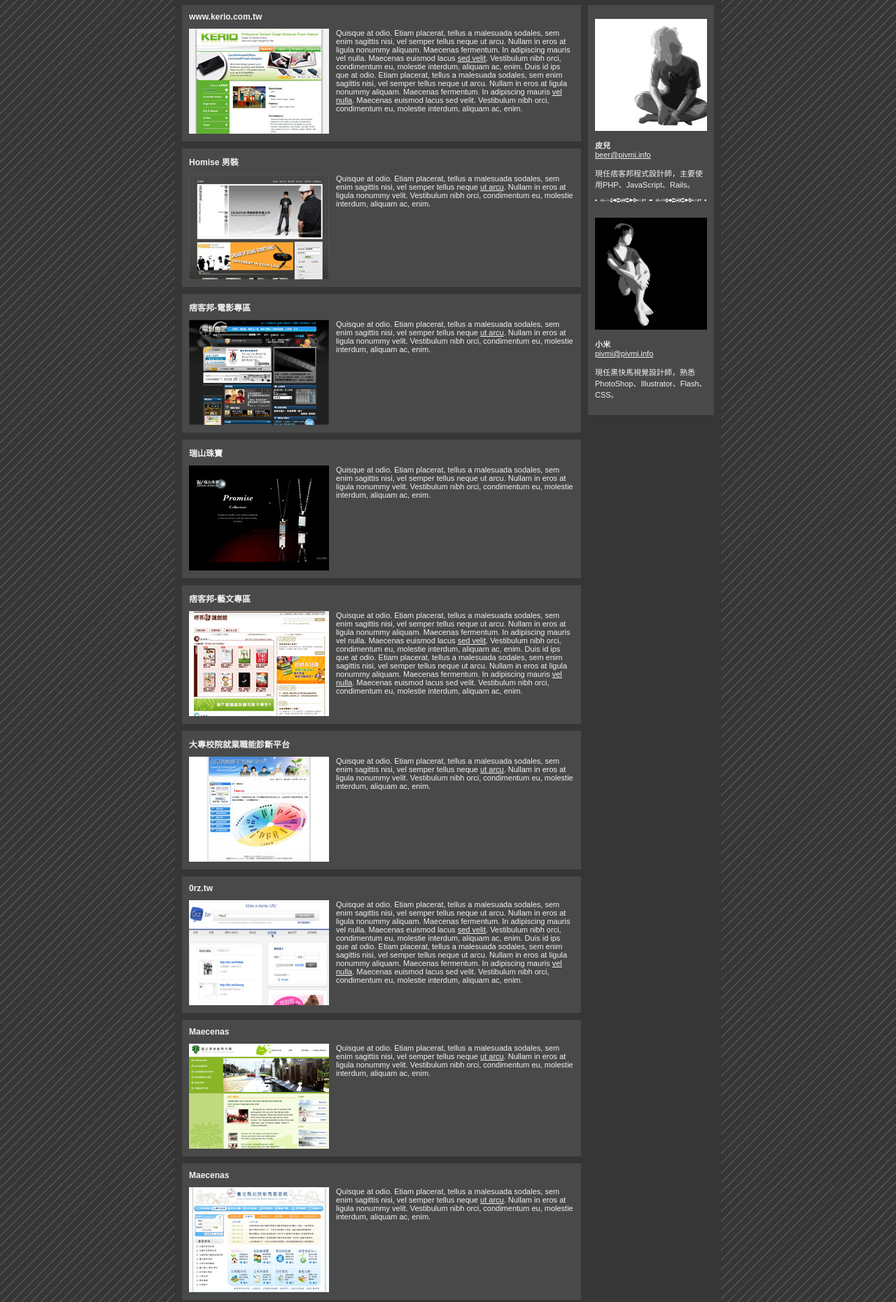
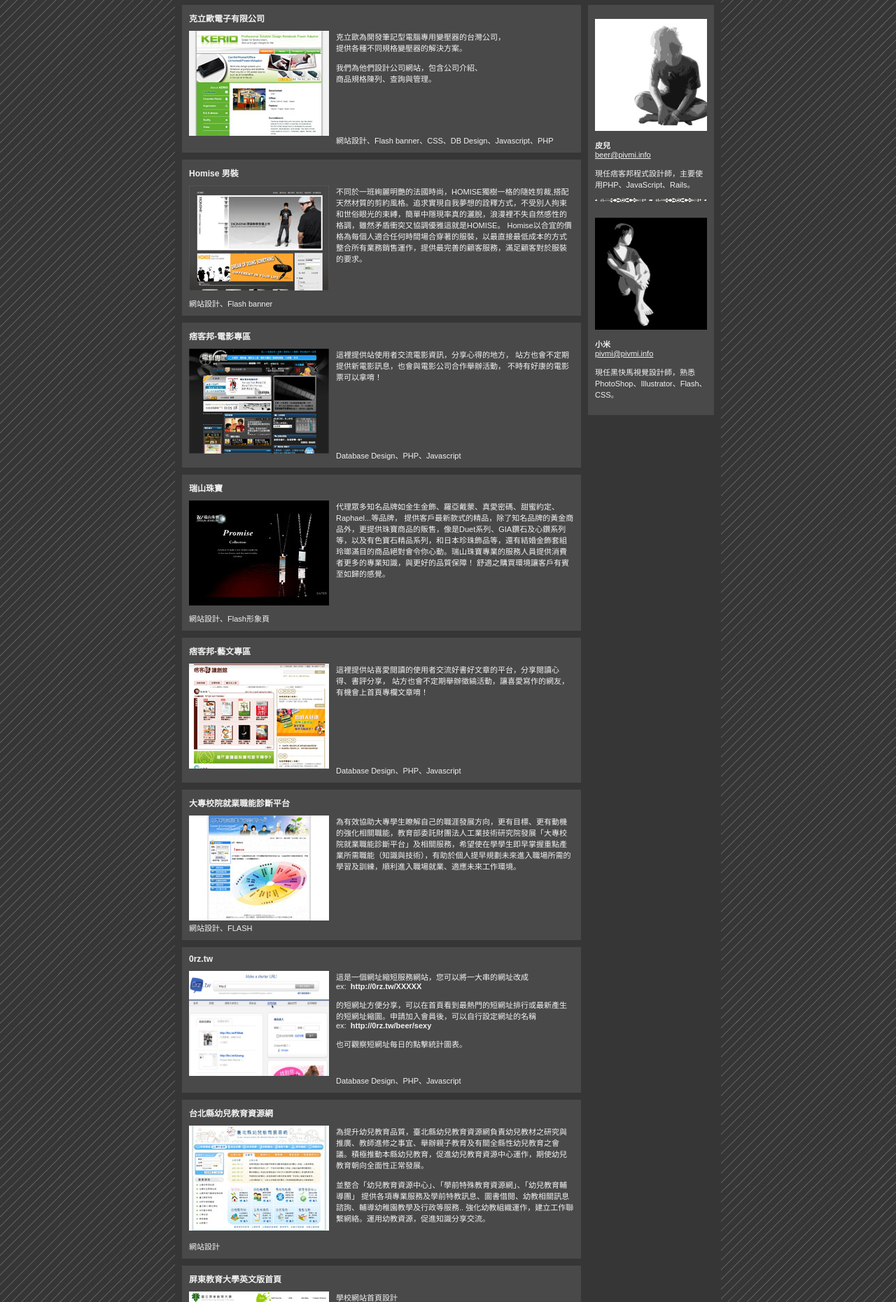
Before and after one commit to beer/pivmi, a plain HTML site: page index.html in a window 1280 px wide. Shown: the part 73-1933 px from the top of the page at 70% size. Drawn offline with Linux system fonts and the light colour scheme.

Commit message:
add new web info

```diff
--- a/index.html
+++ b/index.html
@@ -17,150 +17,187 @@
       <div id="main">
 	  <div id="left">
 	      <div class="block">
-		  <h2>www.kerio.com.tw</h2>
+		  <h2>克立歐電子有限公司</h2>
 		  <a href="http://www.kerio.com.tw" target="_blank"><img src="/static/images/webthumb/kerio.com.tw.jpg" width="200" height="150" alt="" align="left" class="img_left"/></a>
-		  Quisque at odio. Etiam placerat, tellus a malesuada sodales, sem enim sagittis
-		  nisi, vel semper tellus neque ut arcu. Nullam in eros at ligula nonummy
-		  aliquam. Maecenas fermentum. In adipiscing mauris vel nulla. Maecenas
-		  euismod lacus <a href="#">sed velit</a>. Vestibulum nibh orci, condimentum eu, molestie
-		  interdum, aliquam ac, enim. Duis id ips que at odio. Etiam placerat,
-		  tellus a malesuada sodales, sem enim sagittis nisi, vel semper tellus
-		  neque ut arcu. Nullam in eros at ligula nonummy aliquam. Maecenas
-		  fermentum. In adipiscing mauris <a href="#">vel nulla</a>. Maecenas euismod lacus sed
-		  velit. Vestibulum nibh orci, condimentum eu, molestie interdum, aliquam
-		  ac, enim.
+		  克立歐為開發筆記型電腦專用變壓器的台灣公司，
+		  <br/>
+		  提供各種不同規格變壓器的解決方案。
+		  <br/><br/>
+		  我們為他們設計公司網站，包含公司介紹、
+		  <br/>
+		  商品規格陳列、查詢與管理。
+		  <br>
+		  <br>
+		  <br>
+		  <br>
+		  <br>
+		  <br>
+		  <br>
+		  網站設計、Flash banner、CSS、DB Design、Javascript、PHP
 		  <div class="clear"></div>
 	      </div>
 
 	      <div class="block">
 		  <h2>Homise 男裝</h2>
 		  <a href="http://www.homise.com.tw/front/bin/home.phtml" target="_blank"><img src="/static/images/webthumb/homise.jpg" alt="" align="left" class="img_left"/></a>
-		  Quisque at odio. Etiam placerat, tellus a malesuada sodales, sem enim sagittis
-		  nisi, vel semper tellus neque <a href="#">ut arcu</a>. Nullam in eros at ligula nonummy
-		  velit. Vestibulum nibh orci, condimentum eu, molestie interdum, aliquam
-		  ac, enim.
+		  不同於一班絢麗明艷的法國時尚，HOMISE獨樹一格的隨姓剪裁,搭配天然材質的剪約風格。追求實現自我夢想的詮釋方式，不受別人拘束和世俗眼光的束縛，簡單中隱現率真的灑脫，浪漫裡不失自然感性的格調，雖然矛盾衝突又協調優雅這就是HOMISE。
+		  Homise以合宜的價格為每個人適合任何時間場合穿著的服裝，以最直接最低成本的方式整合所有業務銷售運作，提供最完善的顧客服務，滿足顧客對於服裝的要求。
+		  <br>
+		  <br>
+		  <br>
+		  <br>
+		  <br>
+		  網站設計、Flash banner
 		  <div class="clear"></div>
 	      </div>
 
 	      <div class="block">
 		  <h2>痞客邦-電影專區</h2>
 		  <a href="http://channel.pixnet.net/movie.jpg"><img src="/static/images/webthumb/movie.jpg" alt="" align="left" class="img_left"/></a>
-		  Quisque at odio. Etiam placerat, tellus a malesuada sodales, sem enim sagittis
-		  nisi, vel semper tellus neque <a href="#">ut arcu</a>. Nullam in eros at ligula nonummy
-		  velit. Vestibulum nibh orci, condimentum eu, molestie interdum, aliquam
-		  ac, enim.
+		  這裡提供站使用者交流電影資訊，分享心得的地方，
+		  站方也會不定期提供新電影訊息，也會與電影公司合作舉辦活動，
+		  不時有好康的電影票可以拿唷！
+		  <br>
+		  <br>
+		  <br>
+		  <br>
+		  <br>
+		  <br>
+		  <br>
+		  <br>
+		  <br>
+		  Database Design、PHP、Javascript
 		  <div class="clear"></div>
 	      </div>
 
 	      <div class="block">
 		  <h2>瑞山珠寶</h2>
 		  <a href="http://www.zrisun.tw/" target="_blank"><img src="/static/images/webthumb/zrisun.jpg" alt="" align="left" class="img_left"/></a>
-		  Quisque at odio. Etiam placerat, tellus a malesuada sodales, sem enim sagittis
-		  nisi, vel semper tellus neque ut arcu. Nullam in eros at ligula nonummy
-		  velit. Vestibulum nibh orci, condimentum eu, molestie interdum, aliquam
-		  ac, enim.
+		  代理眾多知名品牌如金生金飾、羅亞戴蒙、真愛密碼、甜蜜約定、Raphael...等品牌，
+		  提供客戶最新款式的精品，除了知名品牌的黃金商品外，更提供珠寶商品的販售，像是Duet系列、GIA鑽石及心鑽系列等，以及有色寶石精品系列，和日本珍珠飾品等，還有結婚金飾套組玲瑯滿目的商品絕對會令你心動。瑞山珠寶專業的服務人員提供消費者更多的專業知識，與更好的品質保障！
+		  舒適之購買環境讓客戶有賓至如歸的感覺。
+		  <br>
+		  <br>
+		  <br>
+		  <br>
+		  <br>
+		  網站設計、Flash形象頁
 		  <div class="clear"></div>
 	      </div>
 
 	      <div class="block">
 		  <h2>痞客邦-藝文專區</h2>
 		  <a href="http://channel.pixnet.net/reading" target="_blank"><img src="/static/images/webthumb/reading.jpg" width="200" height="150" alt="" align="left" class="img_left"/></a>
-		  Quisque at odio. Etiam placerat, tellus a malesuada sodales, sem enim sagittis
-		  nisi, vel semper tellus neque ut arcu. Nullam in eros at ligula nonummy
-		  aliquam. Maecenas fermentum. In adipiscing mauris vel nulla. Maecenas
-		  euismod lacus <a href="#">sed velit</a>. Vestibulum nibh orci, condimentum eu, molestie
-		  interdum, aliquam ac, enim. Duis id ips que at odio. Etiam placerat,
-		  tellus a malesuada sodales, sem enim sagittis nisi, vel semper tellus
-		  neque ut arcu. Nullam in eros at ligula nonummy aliquam. Maecenas
-		  fermentum. In adipiscing mauris <a href="#">vel nulla</a>. Maecenas euismod lacus sed
-		  velit. Vestibulum nibh orci, condimentum eu, molestie interdum, aliquam
-		  ac, enim.
+		  這裡提供站喜愛閱讀的使用者交流好書好文章的平台，分享閱讀心得、書評分享，
+		  站方也會不定期舉辦徵縞活動，讓喜愛寫作的網友，有機會上首頁專欄文章唷！
+		  <br>
+		  <br>
+		  <br>
+		  <br>
+		  <br>
+		  <br>
+		  <br>
+		  <br>
+		  <br>
+		  Database Design、PHP、Javascript
 		  <div class="clear"></div>
 	      </div>
 
 	      <div class="block">
 		  <h2>大專校院就業職能診斷平台</h2>
 		  <a href="http://itri.fegts.com.tw/files/11-1000-9.php" target="_blank"><img src="/static/images/webthumb/itri.jpg" alt="" align="left" class="img_left"/></a>
-		  Quisque at odio. Etiam placerat, tellus a malesuada sodales, sem enim sagittis
-		  nisi, vel semper tellus neque <a href="#">ut arcu</a>. Nullam in eros at ligula nonummy
-		  velit. Vestibulum nibh orci, condimentum eu, molestie interdum, aliquam
-		  ac, enim.
+		  為有效協助大專學生瞭解自己的職涯發展方向，更有目標、更有動機的強化相關職能，教育部委託財團法人工業技術研究院發展「大專校院就業職能診斷平台」及相關服務，希望使在學學生即早掌握重點產業所需職能（知識與技術），有助於個人提早規劃未來進入職場所需的學習及訓練，順利進入職場就業、適應未來工作環境。
+		  <br>
+		  <br>
+		  <br>
+		  <br>
+		  <br>
+		  <br>
+		  <br>
+		  網站設計、FLASH
 		  <div class="clear"></div>
 	      </div>
 
 	      <div class="block">
 		  <h2>0rz.tw</h2>
 		  <a href="http://0rz.tw" target="_blank"><img src="/static/images/webthumb/0rz.tw.jpg" width="200" height="150" alt="" align="left" class="img_left"/></a>
-		  Quisque at odio. Etiam placerat, tellus a malesuada sodales, sem enim sagittis
-		  nisi, vel semper tellus neque ut arcu. Nullam in eros at ligula nonummy
-		  aliquam. Maecenas fermentum. In adipiscing mauris vel nulla. Maecenas
-		  euismod lacus <a href="#">sed velit</a>. Vestibulum nibh orci, condimentum eu, molestie
-		  interdum, aliquam ac, enim. Duis id ips que at odio. Etiam placerat,
-		  tellus a malesuada sodales, sem enim sagittis nisi, vel semper tellus
-		  neque ut arcu. Nullam in eros at ligula nonummy aliquam. Maecenas
-		  fermentum. In adipiscing mauris <a href="#">vel nulla</a>. Maecenas euismod lacus sed
-		  velit. Vestibulum nibh orci, condimentum eu, molestie interdum, aliquam
-		  ac, enim.
+		  這是一個網址縮短服務網站，您可以將一大串的網址改成
+		  <br/>
+		  ex:&nbsp;&nbsp;<b>http://0rz.tw/XXXXX</b>
+		  <br/>
+		  <br>
+		  的短網址方便分享，可以在首頁看到最熱門的短網址排行或最新產生的短網址縮圖。申請加入會員後，可以自行設定網址的名稱
+		  <br/>
+		  ex:&nbsp;&nbsp;<b>http://0rz.tw/beer/sexy</b>
+		  <br/>
+		  <br>
+		  也可觀察短網址每日的點擊統計圖表。
+		  <br>
+		  <br>
+		  <br>
+		  <br>
+		  Database Design、PHP、Javascript
 		  <div class="clear"></div>
 	      </div>
 
 	      <div class="block">
-		  <h2>Maecenas</h2>
-		  <img src="/static/images/webthumb/NPUE.jpg" alt="" align="left" class="img_left"/>
-		  Quisque at odio. Etiam placerat, tellus a malesuada sodales, sem enim sagittis
-		  nisi, vel semper tellus neque <a href="#">ut arcu</a>. Nullam in eros at ligula nonummy
-		  velit. Vestibulum nibh orci, condimentum eu, molestie interdum, aliquam
-		  ac, enim.
+		  <h2>台北縣幼兒教育資源網</h2>
+		  <img src="/static/images/webthumb/tcce.jpg" alt="" align="left" class="img_left"/>
+		  為提升幼兒教育品質，臺北縣幼兒教育資源網負責幼兒教材之研究與推廣、教師進修之事宜、舉辦親子教育及有關全縣性幼兒教育之會議。積極推動本縣幼兒教育，促進幼兒教育資源中心運作，期使幼兒教育朝向全面性正常發展。
+		  <br/>
+		  <br/>
+		  並整合「幼兒教育資源中心」、「學前特殊教育資源網」、「幼兒教育輔導團」
+		  提供各項專業服務及學前特教訊息、圖書借閱、幼教相關訊息諮詢、輔導幼稚園教學及行政等服務.. 強化幼教組織運作，建立工作聯繫網絡。運用幼教資源，促進知識分享交流。
+		  <br/>
+		  <br/>
+		  <br/>
+		  網站設計
 		  <div class="clear"></div>
 	      </div>
 
 	      <div class="block">
-		  <h2>Maecenas</h2>
-		  <img src="/static/images/webthumb/tcce.jpg" alt="" align="left" class="img_left"/>
-		  Quisque at odio. Etiam placerat, tellus a malesuada sodales, sem enim sagittis
-		  nisi, vel semper tellus neque <a href="#">ut arcu</a>. Nullam in eros at ligula nonummy
-		  velit. Vestibulum nibh orci, condimentum eu, molestie interdum, aliquam
-		  ac, enim.
+		  <h2>屏東教育大學英文版首頁</h2>
+		  <img src="/static/images/webthumb/NPUE.jpg" alt="" align="left" class="img_left"/>
+		  學校網站首頁設計
+		  <br/>
+		  <br/>
+		  <br/>
+		  <br/>
+		  <br/>
+		  <br/>
+		  <br/>
+		  <br/>
+		  <br/>
+		  <br/>
+		  <br/>
+		  網站設計
 		  <div class="clear"></div>
 	      </div>
 
 	      <div class="block">
-		  <h2>Maecenas</h2>
+		  <h2>國立高雄大學圖書資訊館首頁</h2>
 		  <img src="/static/images/webthumb/nuk.jpg" alt="" align="left" class="img_left"/>
-		  Quisque at odio. Etiam placerat, tellus a malesuada sodales, sem enim sagittis
-		  nisi, vel semper tellus neque <a href="#">ut arcu</a>. Nullam in eros at ligula nonummy
-		  velit. Vestibulum nibh orci, condimentum eu, molestie interdum, aliquam
-		  ac, enim.
+		  學校網站首頁設計
+		  <br/>
+		  <br/>
+		  <br/>
+		  <br/>
+		  <br/>
+		  <br/>
+		  <br/>
+		  <br/>
+		  <br/>
+		  <br/>
+		  <br/>
+		  網站設計
 		  <div class="clear"></div>
 	      </div>
 
 	      <div class="block">
-		  <h2>Maecenas</h2>
-		  <img src="/static/images/webthumb/yang.jpg" alt="" align="left" class="img_left"/>
-		  Quisque at odio. Etiam placerat, tellus a malesuada sodales, sem enim sagittis
-		  nisi, vel semper tellus neque <a href="#">ut arcu</a>. Nullam in eros at ligula nonummy
-		  velit. Vestibulum nibh orci, condimentum eu, molestie interdum, aliquam
-		  ac, enim.
-		  <div class="clear"></div>
-	      </div>
-
-	      <div class="block">
-		  <h2>Maecenas</h2>
-		  <img src="/static/images/webthumb/yanghp.jpg" alt="" align="left" class="img_left"/>
-		  Quisque at odio. Etiam placerat, tellus a malesuada sodales, sem enim sagittis
-		  nisi, vel semper tellus neque <a href="#">ut arcu</a>. Nullam in eros at ligula nonummy
-		  velit. Vestibulum nibh orci, condimentum eu, molestie interdum, aliquam
-		  ac, enim.
-		  <div class="clear"></div>
-	      </div>
-
-	      <div class="block">
-		  <h2>Maecenas</h2>
-		  <img src="/static/images/webthumb/eyang.jpg" alt="" align="left" class="img_left"/>
-		  Quisque at odio. Etiam placerat, tellus a malesuada sodales, sem enim sagittis
-		  nisi, vel semper tellus neque <a href="#">ut arcu</a>. Nullam in eros at ligula nonummy
-		  velit. Vestibulum nibh orci, condimentum eu, molestie interdum, aliquam
-		  ac, enim.
+		  <h2>大專生涯協會</h2>
+		  <img src="/static/images/webthumb/yang.jpg" width="173" alt="" align="left" class="img_left"/>
+		  <img src="/static/images/webthumb/yanghp.jpg" width="173" alt="" align="left" class="img_left"/>
+		  <img src="/static/images/webthumb/eyang.jpg" width="173" alt="" align="left" class="img_left"/>
 		  <div class="clear"></div>
 	      </div>
 	  </div>
```
Also changed, not shown: 2 other files.
